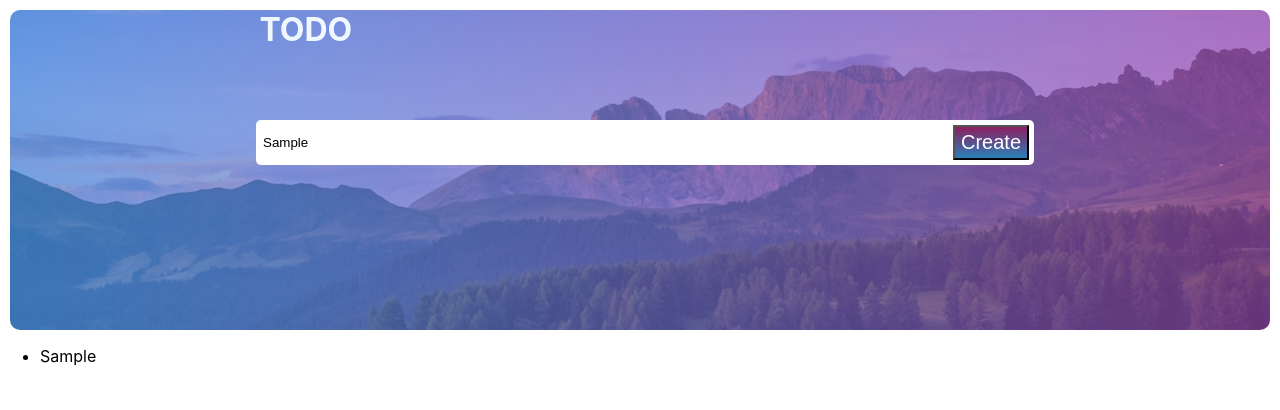
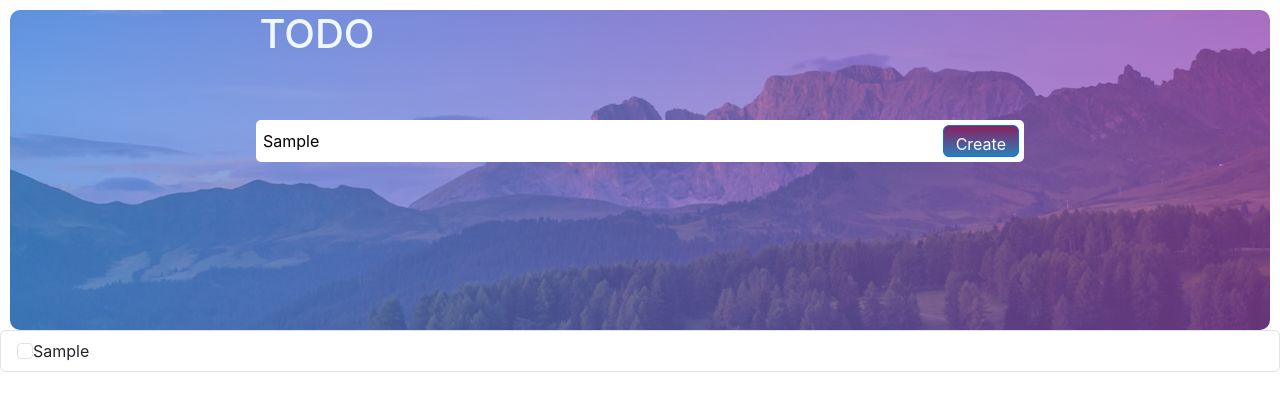
Before and after one commit to DzidediSenaya/todo-app, a React (Create React App) app: page / in a window 1280 px wide. Both pictures are taken after typing "Sample" into the empty fields and a click on the button "Create". Shown: the top 410 px of the page. Built offline with nearby package versions, Linux system fonts and the light colour scheme.

Commit message:
created new component and used bootstrap

```diff
--- a/public/index.html
+++ b/public/index.html
@@ -25,6 +25,7 @@
       Learn how to configure a non-root public URL by running `npm run build`.
     -->
     <title>React App</title>
+    <link href="https://cdn.jsdelivr.net/npm/bootstrap@5.3.2/dist/css/bootstrap.min.css" rel="stylesheet" integrity="sha384-T3c6CoIi6uLrA9TneNEoa7RxnatzjcDSCmG1MXxSR1GAsXEV/Dwwykc2MPK8M2HN" crossorigin="anonymous">
   </head>
   <body>
     <noscript>You need to enable JavaScript to run this app.</noscript>
--- a/src/components/create-todo/index.js
+++ b/src/components/create-todo/index.js
@@ -18,7 +18,9 @@ function CreateTodo() {
                 onChange={event => setTodo(event.target.value)}
                 className={styles.createTodoInput}
                 placeholder=" start typing..." />
-            <button onClick={() => setTodos([...todos, todo])}   >Create</button>
+            <button
+            className={`btn btn-primary ${styles.btn}`}
+            onClick={() => setTodos([...todos, todo])}   >Create</button>
         </section>
     )
 }
--- a/src/components/create-todo/index.module.css
+++ b/src/components/create-todo/index.module.css
@@ -4,7 +4,7 @@
     width: 60%;
     left: 20%;
     background-color: white;
-    height: 35px;
+    height: 42px;
     border-radius: 5px;
     display: flex;
     padding: 5px;
@@ -17,6 +17,15 @@
 
 }
 
+.createTodoInput:focus {
+    outline: none;
+}
+
+/*.btn {
+    background-color: #8c1f60;
+}
+*/
+
 button {
     background: #8c1f60;
     background-image: -webkit-linear-gradient(top, #8c1f60, #2980b9);
@@ -26,11 +35,12 @@ button {
     background-image: linear-gradient(to bottom, #8c1f60, #2980b9);
     -webkit-border-radius: 0;
     -moz-border-radius: 0;
-    border-radius: 0px;
+    border-radius: 5px;
     font-family: Arial;
     color: #ffffff;
     font-size: 20px;
     text-decoration: none;
+
 }
 
 button:hover {
--- /dev/null
+++ b/src/components/todo-item/index.js
@@ -0,0 +1,16 @@
+function TodoItem({index, todo}){
+return (
+    <li className="list-group-item" key={index}>
+        <input
+            class="form-check-input"
+            type="checkbox"
+            id={index} />
+        <label
+            className="form-check-label"
+            for={index}
+        >{todo}</label>
+    </li>
+);
+}
+
+export default TodoItem;
--- a/src/components/todo-list/index.js
+++ b/src/components/todo-list/index.js
@@ -1,15 +1,15 @@
 import { useLocalStorage } from "usehooks-ts";
+import stlyes from "./index.module.css"
+import TodoItem from "../todo-item"
 
 function Todolist() {
     const [todos, setTodos] = useLocalStorage("TODO_KEY", []);
 
     return (
-        <ul>
-            {todos.map(function (todo, index) {
-            return <li key={index}>{todo}</li>
-            })}
+        <ul className="list-group">
+            {todos.map((todo, index) => <TodoItem todo={todo} index={index} />
+            )}
         </ul>
-    )
-}
-
+    );
+    }
 export default Todolist;
```
